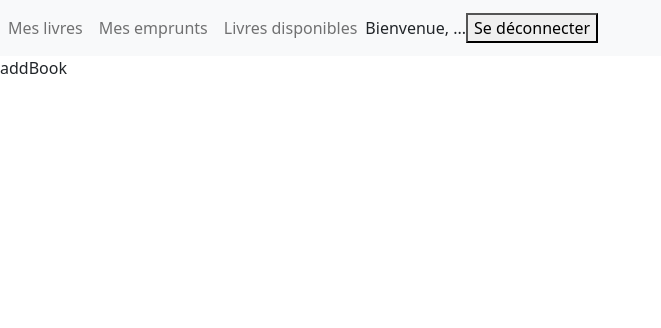
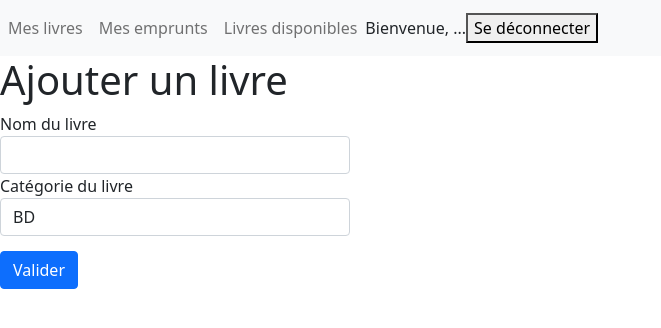
Before and after one commit to smaestri/sharebook, a React (Create React App) app in the folder frontend/my-app/: page /addBook in a window 1280 px wide. Shown: the top 328 px of the page, without its empty margins (0-661 px from the left). Built offline with nearby package versions, Linux system fonts and the light colour scheme.

Commit message:
Session 108 - AddBook

```diff
--- a/frontend/my-app/src/AddBook.js
+++ b/frontend/my-app/src/AddBook.js
@@ -1,9 +1,41 @@
-import {useParams} from 'react-router-dom'
+import React from 'react'
+import { useParams } from 'react-router-dom'
+
+import "./AddBook.scss"
 
 export default function AddBook() {
-    let {bookId} = useParams();
-    if(bookId) {
+    let { bookId } = useParams();
+
+    if (bookId) {
         return "update book"
     }
-    return "addBook"
+
+    const onSubmit = (event) => {
+        event.preventDefault();
+        console.log("onSubmit")
+        // TODO
+    }
+
+    return (
+        <div className="container-add-book">
+            <h1>Ajouter un livre</h1>
+            <form onSubmit={onSubmit}>
+                <div>
+                    <label>Nom du livre</label>
+                    <input name="name" type="text" className="form-control"></input>
+                </div>
+                <div>
+                    <label>Catégorie du livre</label>
+                    <select name="categoryId" className="form-control">
+                        <option value="1">BD</option>
+                        <option value="2">Roman</option>
+                    </select>
+                </div>
+                <div className="container-submit">
+                    <input type="submit" value='Valider' className="btn btn-primary"></input>
+                </div>
+
+            </form>
+        </div>
+    )
 }
--- /dev/null
+++ b/frontend/my-app/src/AddBook.scss
@@ -0,0 +1,8 @@
+.container-add-book {
+    width: 350px;
+
+    .container-submit {
+        margin-top: 15px;
+        margin-bottom: 15px;
+    }
+}
```
